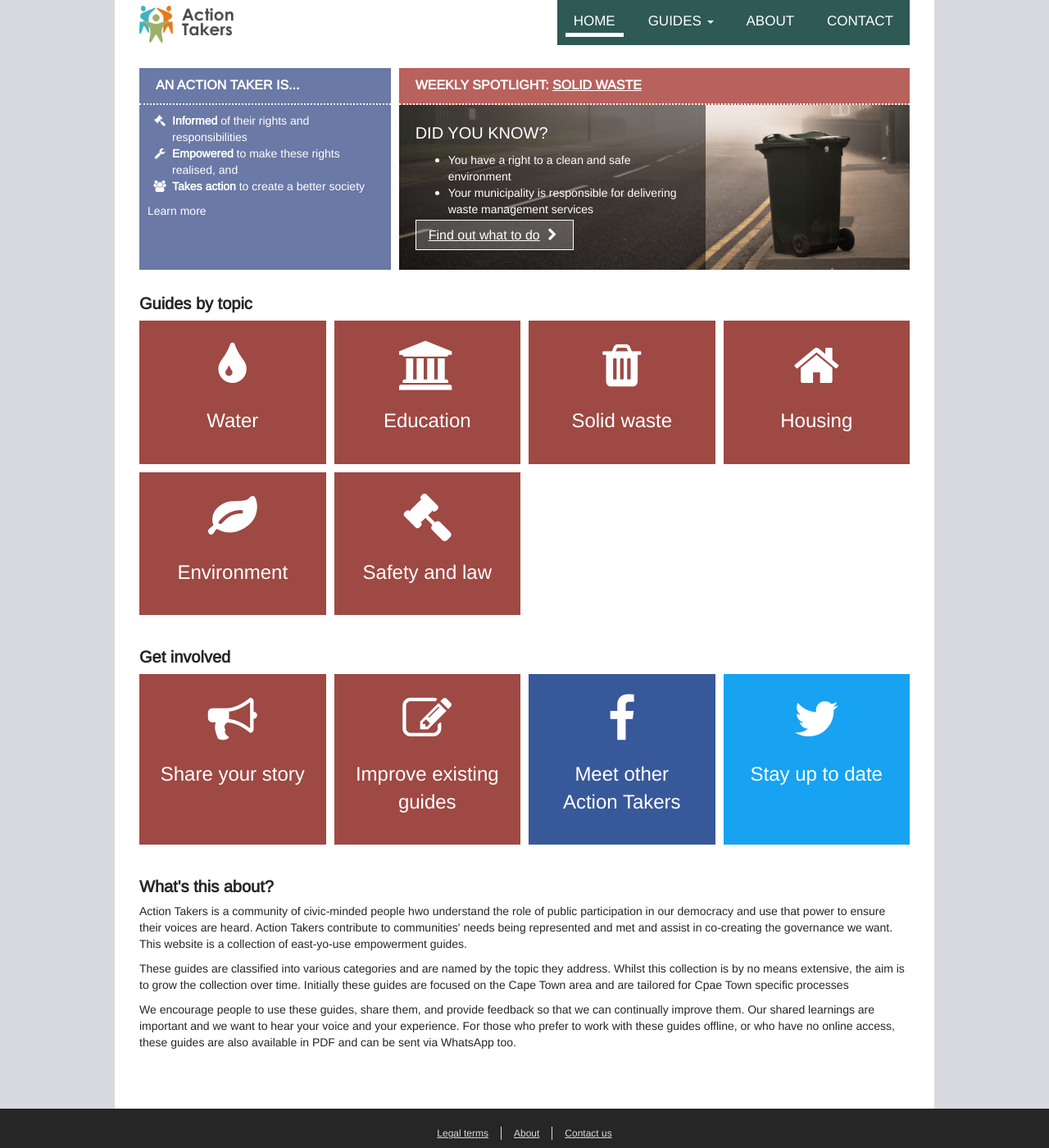
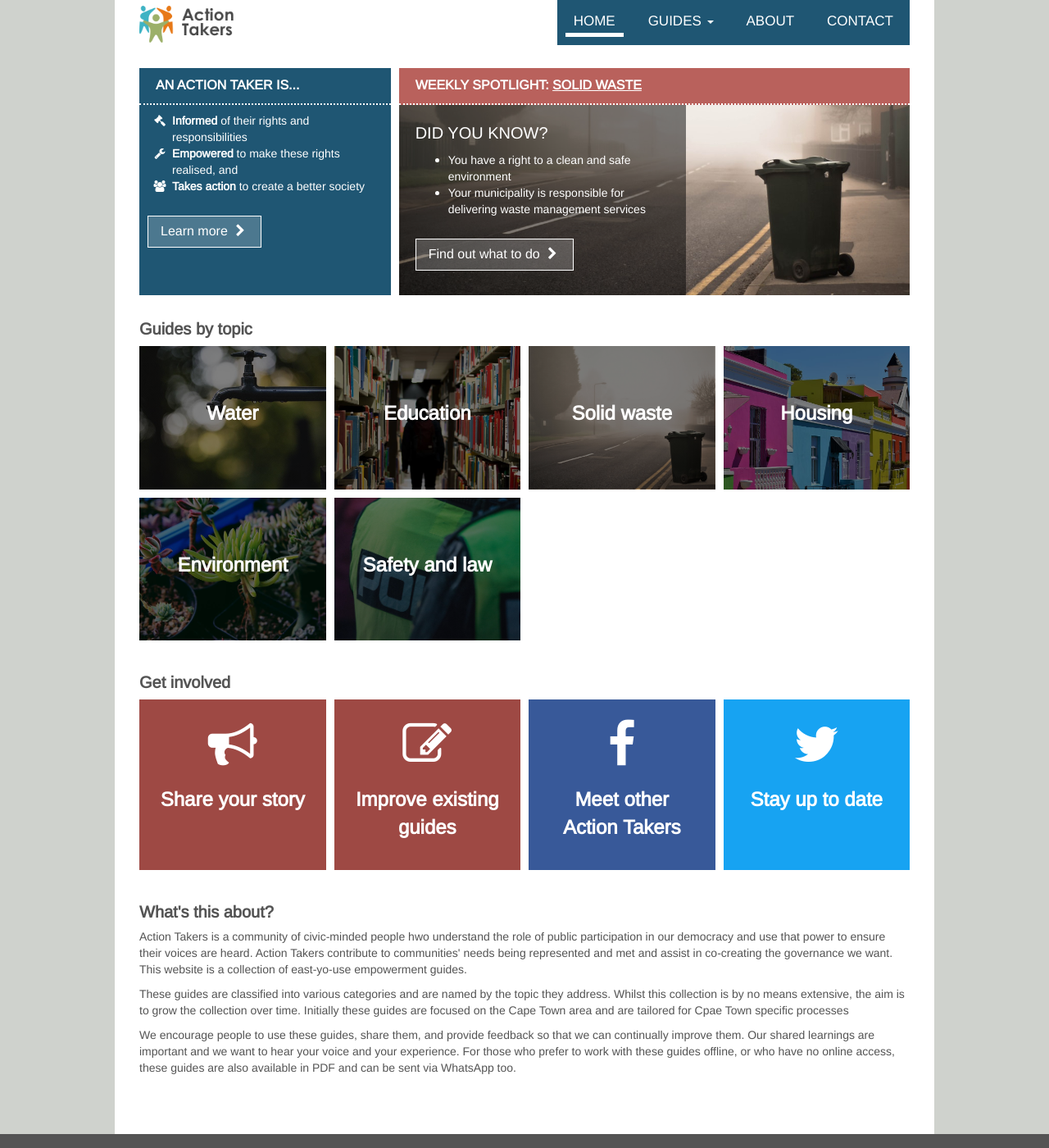
Before and after one commit to OpenUpSA/action-takers, a Jekyll site: the page built from index.html, in a window 1280 px wide and 1400 px high. Shown: the whole window at 82% size. Built offline with Jekyll 4.4.1, drawn with Linux system fonts in a browser that asks for light colours; nearby versions of some CDN libraries.

Commit message:
homepage images for topics

```diff
--- a/css/main.scss
+++ b/css/main.scss
@@ -6,7 +6,7 @@ $green-dark: darken($green, 10%);
 $green-darker: darken($green, 20%);
 $green-darkest: darken($green, 30%);
 
-$blue: #6a79a5;
+$blue: #1f5673;
 $blue-light: lighten($blue, 10%);
 $blue-dark: darken($blue, 10%);
 $blue-darker: darken($blue, 20%);
@@ -18,8 +18,8 @@ $red-dark: darken($red, 10%);
 $red-darker: darken($red, 20%);
 $red-darkest: darken($red, 30%);
 
-$light-gray: #d9d9e0;
-$dark-gray: #262626;
+$light-gray: #cfd2cd;
+$dark-gray: #545454;
 
 $twitter: #17a3f2;
 $twitter-dark: darken($twitter, 10%);
@@ -116,14 +116,14 @@ h4 {
 
 .navbar-default .navbar-nav>.open>a, .navbar-default .navbar-nav>.open>a:focus, .navbar-default .navbar-nav>.open>a:hover, .navbar-default .navbar-nav .open .dropdown-menu > li > a:hover {
   color: #fff;
-  background-color: $green;
+  background-color: $blue;
 }
 
 
 @media (max-width: 767px) {
   .navbar-default .navbar-nav .open .dropdown-menu>li>a {
     color: #fff;
-    background-color: $green;
+    background-color: $blue;
     text-align: right;
   }
 }
@@ -140,7 +140,7 @@ nav.navbar-default {
       margin: 0 15px;
     }
     @media (min-width: 767px) {
-      background-color: $green;
+      background-color: $blue;
       font-size: 17px;
       li a {
         padding: 5px 10px;
@@ -151,10 +151,10 @@ nav.navbar-default {
       }
       .dropdown.open a {
         color: #fff;
-        background-color: $green;
+        background-color: $blue;
       }
       .dropdown-menu {
-        background-color: $green;
+        background-color: $blue;
         padding: 0;
         border: none;
         border-radius: 0;
@@ -187,13 +187,13 @@ nav.navbar-default {
     font-size: 16px;
     color: #fff;
     float: right;
-    background-color: $green;
+    background-color: $blue;
     border: none;
     padding: 15px 30px;
   }
   .navbar-collapse {
     @media (max-width: 767px) {
-      background-color: $green;
+      background-color: $blue;
     }
     text-align: right;
     border-color: #fff;
@@ -236,6 +236,18 @@ nav.navbar-default {
 .landing {
   section {
     margin-bottom: 30px;
+  }
+  .find-out {
+    background-color: rgba(255, 255, 255, 0.2);
+    border: solid 0.5px #fff;
+    color: #fff;
+    padding: 7px 15px;
+    font-size: 16px;
+    display: inline-block;
+    margin-top: 15px;
+    i {
+      margin-left: 5px;
+    }
   }
   .definition {
     margin-top: 10px;
@@ -287,7 +299,8 @@ nav.navbar-default {
       color: #fff;
       background-color: rgba(0,0,0,0.5);
       background-position: center center;
-      width: 60%;
+      width: 100%;
+      max-width: 350px;
       padding: 10px 20px 30px 20px;
       .title {
         text-transform: uppercase;
@@ -300,17 +313,6 @@ nav.navbar-default {
         font-size: 16px;
         margin-bottom: 10px;
       }
-      .find-out {
-        background-color: rgba(255, 255, 255, 0.2);
-        border: solid 0.5px #fff;
-        color: #fff;
-        padding: 7px 15px;
-        font-size: 16px;
-        text-decoration: underline;
-        i {
-          margin-left: 5px;
-        }
-      }
     }
   }
   .topics, .involved {
@@ -322,8 +324,11 @@ nav.navbar-default {
       display: block;
       height: calc(100% - 10px);
       margin-bottom: 20px;
+      background-size: cover;
+      background-position: bottom;
       .topic-title {
         font-size: 24px;
+        font-weight: bold;
       }
       .message {
         background-color: $red-darker;
@@ -362,6 +367,39 @@ nav.navbar-default {
           background-color: $facebook-dark;
         }
       }
+    }
+  }
+  .topics .block {
+    padding: 65px 25px;
+    &.water {
+      background: linear-gradient(rgba(0, 0, 0, 0.5), rgba(0, 0, 0, 0.5)), url("../img/water.jpg");
+      background-size: cover;
+      background-position: top;
+    }
+    &.education {
+      background: linear-gradient(rgba(0, 0, 0, 0.5), rgba(0, 0, 0, 0.5)), url("../img/education.jpg");
+      background-size: cover;
+      background-position: bottom;
+    }
+    &.solid-waste {
+      background: linear-gradient(rgba(0, 0, 0, 0.5), rgba(0, 0, 0, 0.5)), url("../img/solid-waste.jpg");
+      background-size: cover;
+      background-position: bottom;
+    }
+    &.housing {
+      background: linear-gradient(rgba(0, 0, 0, 0.5), rgba(0, 0, 0, 0.5)), url("../img/housing.jpg");
+      background-size: cover;
+      background-position: bottom;
+    }
+    &.environment {
+      background: linear-gradient(rgba(0, 0, 0, 0.5), rgba(0, 0, 0, 0.5)), url("../img/environment.jpg");
+      background-size: cover;
+      background-position: bottom;
+    }
+    &.safety {
+      background: linear-gradient(rgba(0, 0, 0, 0.5), rgba(0, 0, 0, 0.5)), url("../img/safety.jpg");
+      background-size: cover;
+      background-position: bottom;
     }
   }
 }
@@ -440,7 +478,7 @@ nav.navbar-default {
     padding: 0 10px;
   }
   .guide {
-    background-color: $green;
+    background-color: $blue;
     margin-top: 25px;
     padding: 5px;
     color: #fff;
@@ -463,7 +501,7 @@ nav.navbar-default {
           display: inline-block;
         }
         .circle {
-          background-color: $green;
+          background-color: $blue;
           height: 45px;
           width: 45px;
           border-radius: 100px;
--- a/index.html
+++ b/index.html
@@ -15,7 +15,7 @@ simple-name: home
               <li><i class="fa-li fa fa-wrench"></i><b>Empowered</b> to make these rights realised, and</li>
               <li><i class="fa-li fa fa-users"></i><b>Takes action</b> to create a better society</li>
             </ul>
-            <a href="about.html">Learn more</a>
+            <a class="find-out" href="about.html">Learn more<i class="fa fa-fw fa-chevron-right" aria-hidden="true"></i></a>
           </div>
         </div>
       </div>
@@ -40,43 +40,37 @@ simple-name: home
     <h1>Guides by topic</h1>
     <div class="row flex">
       <div class="col-sm-6 col-md-4 col-lg-3">
-        <a class="block" href="#">
-          <i class="fa fa-tint" aria-hidden="true"></i>
+        <a class="block water" href="#">
           <div class="topic-title">Water</div>
           <!-- <div class="message">Explore guide</div> -->
         </a>
       </div>
       <div class="col-sm-6 col-md-4 col-lg-3">
-        <a class="block" href="#">
-          <i class="fa fa-university" aria-hidden="true"></i>
+        <a class="block education" href="#">
           <div class="topic-title">Education</div>
           <!-- <div class="message">Explore guide</div> -->
         </a>
       </div>
       <div class="col-sm-6 col-md-4 col-lg-3">
-        <a class="block" href="#">
-          <i class="fa fa-trash" aria-hidden="true"></i>
+        <a class="block solid-waste" href="wheelie-bins">
           <div class="topic-title">Solid waste</div>
           <!-- <div class="message">Explore guide</div> -->
         </a>
       </div>
       <div class="col-sm-6 col-md-4 col-lg-3">
-        <a class="block" href="#">
-          <i class="fa fa-home" aria-hidden="true"></i>
+        <a class="block housing" href="#">
           <div class="topic-title">Housing</div>
           <!-- <div class="message">Explore guide</div> -->
         </a>
       </div>
       <div class="col-sm-6 col-md-4 col-lg-3">
-        <a class="block" href="#">
-          <i class="fa fa-leaf" aria-hidden="true"></i>
+        <a class="block environment" href="#">
           <div class="topic-title">Environment</div>
           <!-- <div class="message">Explore guide</div> -->
         </a>
       </div>
       <div class="col-sm-6 col-md-4 col-lg-3">
-        <a class="block" href="#">
-          <i class="fa fa-gavel" aria-hidden="true"></i>
+        <a class="block safety" href="#">
           <div class="topic-title">Safety and law</div>
           <!-- <div class="message">Explore guide</div> -->
         </a>
```
Also changed, not shown: img/education.jpg, img/environment.jpg (added), img/housing.jpg (added), img/safety.jpg (added), img/water.jpg (added).
